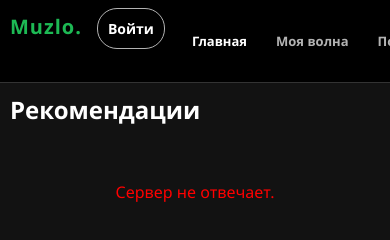
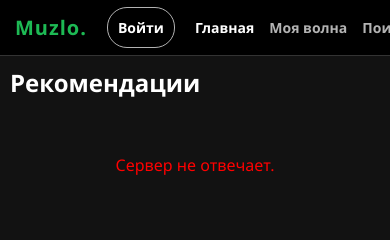
Before and after one commit to pribojcenkoa-cmyk/muzlo, a website: page public/index.html in a window 390 px wide. Drawn offline with Linux system fonts and the light colour scheme; no server answers.

```diff
--- a/public/css/style.css
+++ b/public/css/style.css
@@ -11,7 +11,7 @@
 body {
   background-color: #121212;
   color: #ffffff;
-  overflow: hidden; /* Скрываем скролл у body, скролл будет в контенте */
+  overflow: hidden;
 }
 
 /* Кастомный скроллбар для ПК */
@@ -27,7 +27,7 @@ body {
   position: fixed;
   left: 0;
   top: 0;
-  bottom: 90px; /* Оставляем место для плеера */
+  bottom: 90px;
   width: 250px;
   background-color: #000000;
   padding: 20px;
@@ -87,7 +87,7 @@ body {
 }
 .btn-auth:hover { border-color: #fff; transform: scale(1.02); }
 
-/* --- НОВОЕ ВЫПАДАЮЩЕЕ МЕНЮ ПРОФИЛЯ --- */
+/* --- МЕНЮ ПРОФИЛЯ --- */
 .profile-menu-container { position: relative; width: 100%; }
 
 .btn-profile {
@@ -158,8 +158,9 @@ nav ul li {
 
 nav ul li:hover, nav ul li.active { color: #ffffff; }
 
+/* Кнопка импорта на ПК (теперь под профилем) */
 .btn-import {
-  margin-top: auto;
+  margin-top: 20px; /* Убрали auto, теперь она идет сразу за меню */
   width: 100%;
   padding: 12px;
   background-color: #ff6600;
@@ -317,25 +318,50 @@ input[type="range"]::-webkit-slider-thumb:hover { background: #1db954; }
 .hidden { display: none !important; }
 
 /* =========================================
-   АДАПТАЦИЯ ПОД МОБИЛЬНЫЕ ТЕЛЕФОНЫ (ФИНАЛ)
+   АДАПТАЦИЯ ПОД МОБИЛЬНЫЕ ТЕЛЕФОНЫ (ИСПРАВЛЕНА ШАПКА)
    ========================================= */
 @media (max-width: 768px) {
 
-  /* 1. ШАПКА С ПРОКРУТКОЙ */
+  /* 1. ИДЕАЛЬНО РОВНАЯ ШАПКА */
   .sidebar {
-    display: flex !important; flex-direction: row !important; align-items: center !important;
-    overflow-x: auto !important; white-space: nowrap !important;
-    width: 100% !important; height: auto !important; padding: 8px 10px !important;
-    gap: 15px !important; background: #000 !important;
-    position: relative !important; border-bottom: 1px solid #333; bottom: auto !important;
+    display: flex !important;
+    flex-direction: row !important;
+    align-items: center !important; /* Выравниваем всё по центру */
+    overflow-x: auto !important;
+    white-space: nowrap !important;
+    width: 100% !important;
+    height: 56px !important; /* Жесткая высота шапки */
+    padding: 0 15px !important; /* Убрали отступы сверху/снизу */
+    gap: 20px !important;
+    background: #000 !important;
+    position: relative !important;
+    border-bottom: 1px solid #333;
   }
+
   .sidebar::-webkit-scrollbar { display: none; }
-  .logo { font-size: 20px !important; }
+
+  /* Сбрасываем отступы у всех элементов внутри шапки */
+  .sidebar > * {
+    margin: 0 !important;
+    padding: 0 !important;
+    height: 100% !important;
+    display: flex !important;
+    align-items: center !important;
+  }
+
+  .logo-wrapper { width: auto; }
+  .logo { font-size: 20px !important; line-height: 1 !important; }
   .discord-icon { display: none !important; }
 
   .profile-menu-container { width: auto !important; }
-  .btn-profile { padding: 6px 12px !important; font-size: 13px !important; }
-  /* На мобилке меню профиля фиксируем, чтобы оно не обрезалось */
+  .btn-profile {
+    padding: 0 15px !important;
+    height: 36px !important;
+    display: flex;
+    align-items: center;
+  }
+
+  /* Фиксируем выпадающее меню на мобилке */
   .profile-dropdown {
     position: fixed !important;
     top: 60px !important;
@@ -343,19 +369,41 @@ input[type="range"]::-webkit-slider-thumb:hover { background: #1db954; }
     width: 250px !important;
   }
 
-  nav ul { display: flex !important; flex-direction: row !important; margin: 0 !important; gap: 5px !important; }
-  nav ul li { padding: 6px 12px !important; font-size: 13px !important; }
-  #import-btn { padding: 6px 12px !important; font-size: 13px !important; width: auto !important; }
+  nav { display: flex; height: 100% !important; }
+  nav ul {
+    display: flex !important;
+    flex-direction: row !important;
+    gap: 15px !important;
+    height: 100% !important;
+    align-items: center !important;
+  }
+  nav ul li {
+    padding: 0 !important;
+    height: 100% !important;
+    display: flex !important;
+    align-items: center !important;
+    font-size: 14px !important;
+  }
+
+  #import-btn {
+    padding: 0 15px !important;
+    height: 36px !important;
+    width: auto !important;
+    display: flex;
+    align-items: center;
+    justify-content: center;
+  }
 
   /* Основной контент */
   .content {
     margin-left: 0 !important;
-    height: calc(100vh - 170px) !important; /* Чуть больше места под плеер */
+    height: calc(100vh - 150px) !important;
     padding: 10px !important;
   }
 
   .content-header { flex-direction: column; align-items: flex-start; gap: 10px; margin-bottom: 15px; }
   #page-title { font-size: 24px !important; }
+  .search-box { width: 100%; }
   .search-box input { width: 100%; }
 
   /* Треки на телефоне */
@@ -365,10 +413,10 @@ input[type="range"]::-webkit-slider-thumb:hover { background: #1db954; }
   .track-artist { font-size: 12px; }
   .track-duration { font-size: 12px; margin-right: 10px; }
 
-  /* --- 2. ВОЗВРАЩАЕМ ВСЕ КНОПКИ И ПОЛЗУНКИ В ПЛЕЕР --- */
+  /* ПЛЕЕР (ВОЗВРАЩАЕМ ВСЕ КНОПКИ И ПОЛЗУНКИ) */
   .player {
     flex-direction: column !important;
-    height: 160px !important; /* Увеличили высоту, чтобы влезло всё */
+    height: 145px !important;
     padding: 10px !important;
     gap: 5px !important;
     background: #181818;
```
